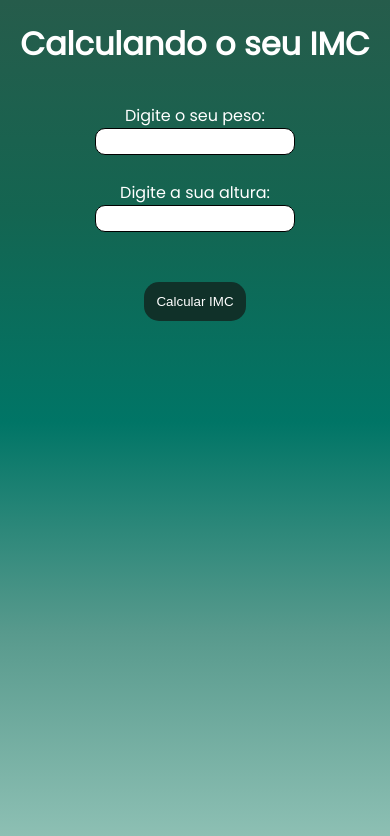
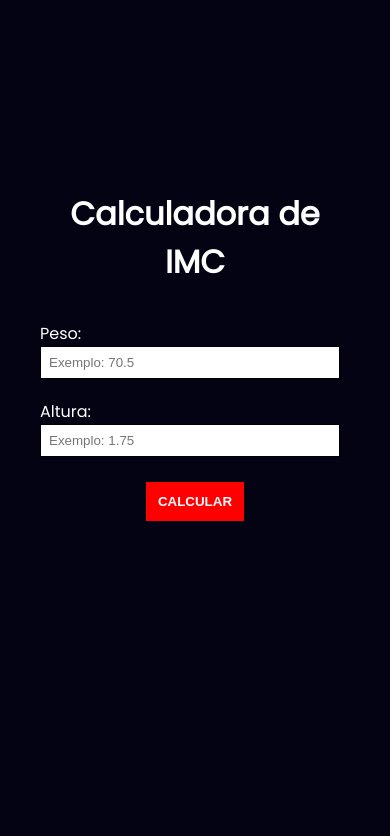
Before and after one commit to joaogabm/IMC, a plain HTML site: page index.html in a window 390 px wide. Drawn offline with Linux system fonts and the light colour scheme.

Commit message:
Atualizações no estilo

```diff
--- a/css/style.css
+++ b/css/style.css
@@ -14,32 +14,54 @@ body {
     display: flex;
     flex-direction: column;
     align-items: center;
-    background: linear-gradient(to bottom, #265C4B, #146551, #007566, #589A8D, #8FC1B5);
     background-repeat: no-repeat;
     color: #fff;
     height: 100vh;
+    background-color: #030313;
+}
+
+div#dados {
+    margin: auto;
+    padding: 50px;
+    height: 500px;
+}
+
+input#peso {
+    width: 400px;
+}
+
+input#altura {
+    width: 400px;
+}
+
+div#padding {
+    padding-bottom: 20px;
 }
 
 body h1 {
     padding: 20px;
     margin-bottom: 15px;
+    text-align: center;
 }
 
 input {
-    padding: 5px;
-    border-radius: 10px;
-    width: 200px;
+    padding: 8px;
     border: 1px solid black;
 }
 
 button {
     margin-top: 25px;
     padding: 12px;
-    border-radius: 15px;
     border: none;
     cursor: pointer;
-    background: #103129;
+    background: red;
     color: #fff;
+    font-weight: bolder;
+    margin-bottom: 30px;
+}
+
+div#button {
+    text-align: center;
 }
 
 button:hover {
@@ -47,6 +69,28 @@ button:hover {
     transition: 0.2s;
 }
 
-div#res {
-    padding-top: 20px;
+
+@media (max-width: 1024px) {
+    body {
+        overflow: hidden;
+        height: 90vh;
+    }
+
+    div#dados {
+        padding: 40px;
+    }
+
+    button {
+        margin-bottom: 50px;
+    }
+
+    input#peso {
+        width: 300px;
+    }
+
+    input#altura {
+        width: 300px;
+    }
+
+
 }
--- a/index.html
+++ b/index.html
@@ -9,10 +9,12 @@
     <title>IMC</title>
 </head>
 <body>
-    <h1>Calculando o seu IMC</h1>
-        Digite o seu peso: <input type="number" name="peso" id="peso"> <br>
-        Digite a sua altura: <input type="number" name="altura" id="altura"> <br>
-    <button type="button" id="calc" onclick="calcularIMC()">Calcular IMC</button>
+    <div id="dados">
+        <h1>Calculadora de IMC</h1>
+            <p id="p_peso">Peso:</p> <input type="number" name="peso" id="peso" placeholder="Exemplo: 70.5"> <br>
+            <div id="padding"></div>
+            <p id="p_altura">Altura:</p> <input type="number" name="altura" id="altura" placeholder="Exemplo: 1.75"> <br>
+        <div id="button"><button type="button" id="calc" onclick="calcularIMC()">CALCULAR</button></div>
     <div id="res"></div>
     <div id="grau"></div>
 </body>
```
